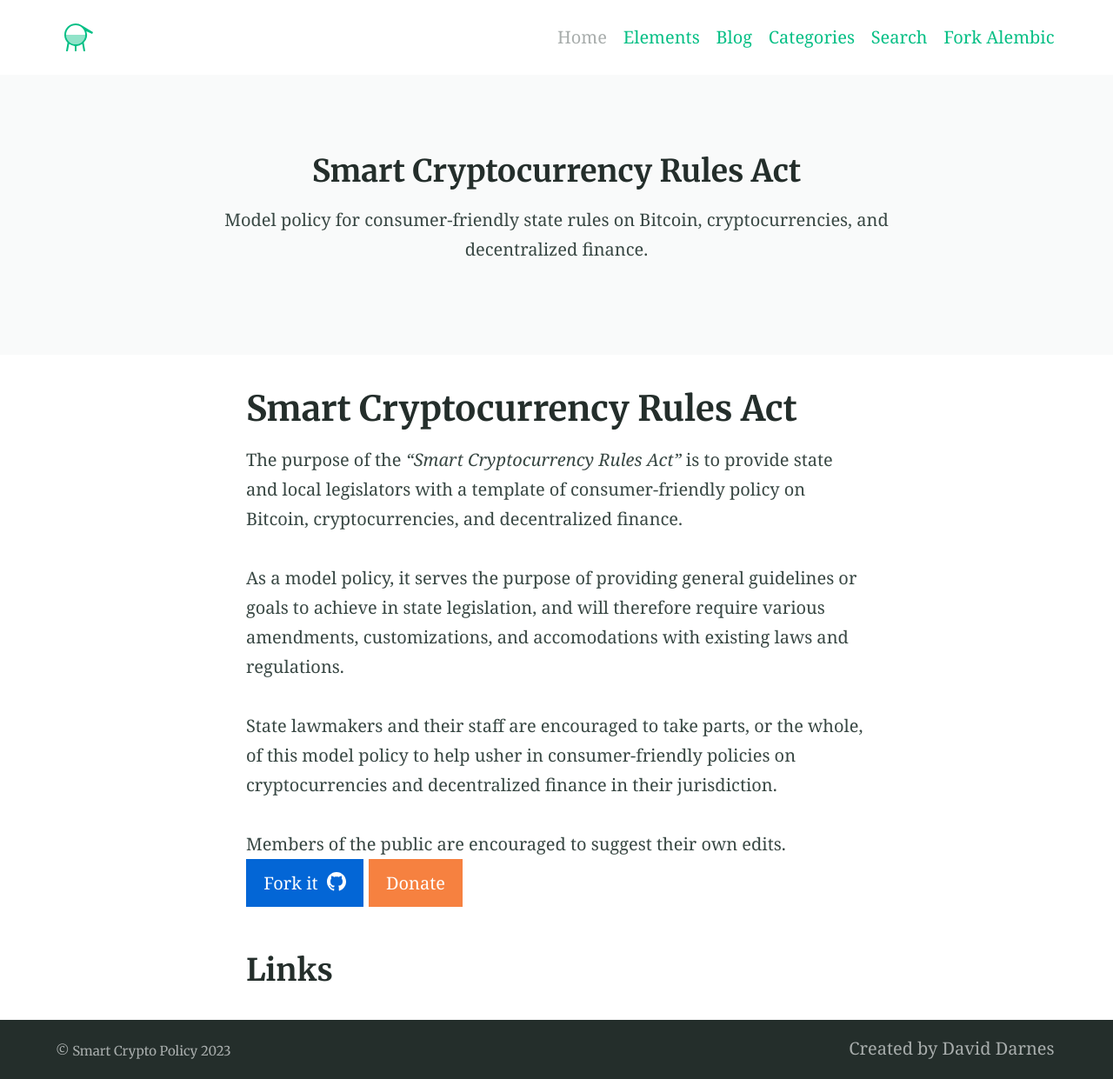
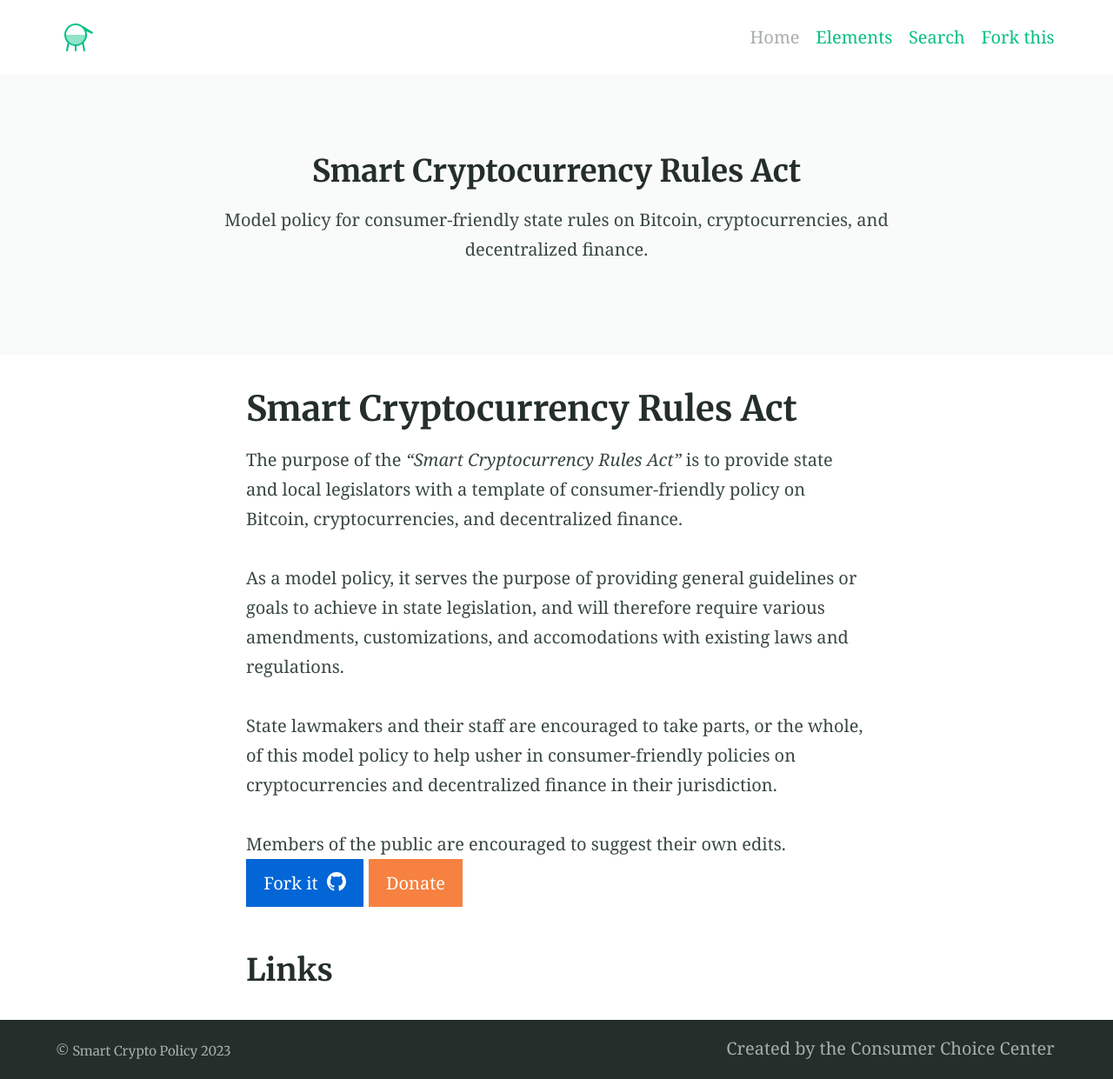
Before and after one commit to yaeloss/Smart-Cryptocurrency-Rules-Act, a Jekyll site: the page built from index.md, in a window 1280 px wide. Shown: the whole page at 87% size. Built offline with Jekyll 4.4.1, drawn with Linux system fonts in a browser that asks for light colours.

Commit message:
Update _config.yml

```diff
--- a/_config.yml
+++ b/_config.yml
@@ -125,24 +125,19 @@ navigation_header:
   url: /
 - title: Elements
   url: /elements/
-- title: Blog
-  url: /blog/
-- title: Categories
-  url: /categories/
 - title: Search
   url: /search/
-- title: Fork Alembic
-  url: https://github.com/daviddarnes/alembic
+- title: Fork this
+  url: https://github.com/yaeloss/Smart-Cryptocurrency-Rules-Act
 
 navigation_footer:
-- title: Created by David Darnes
-  url: https://darn.es
+- title: Created by the Consumer Choice Center
+  url: https://consumerchoicecenter.org
 
 social_links: # Appears in sidebar. Set the urls then uncomment and comment out as desired
-  Twitter: https://twitter.com/DavidDarnes
-  LinkedIn: https://www.linkedin.com/in/daviddarnes
-  GitHub: https://github.com/daviddarnes
-  link: https://darn.es
+  Twitter: https://twitter.com/consumerchoicec
+  GitHub: https://github.com/yaeloss
+  link: https://consumerchoicecenter.org
   RSS: /feed.xml
 
 sharing_links: # Appear at the bottom of single blog posts, add as desired. The value can be 'true' or the desired button colour
```
